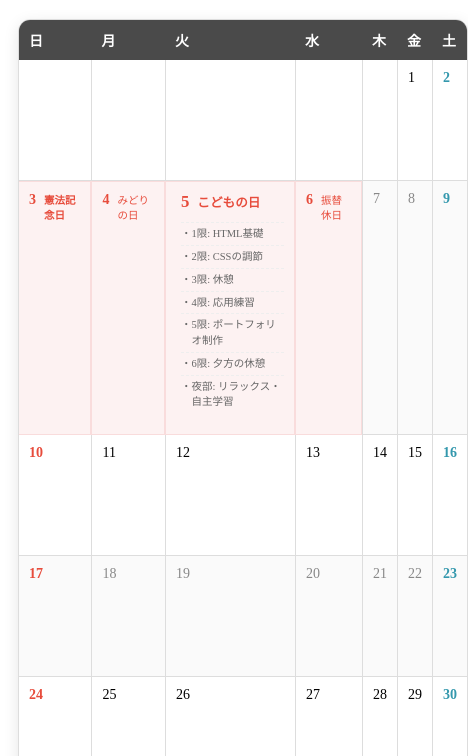
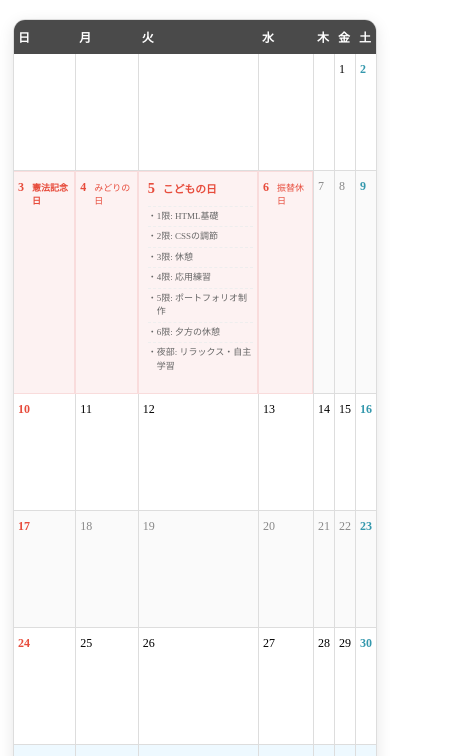
Before and after one commit to warahagi/coding-practice-log, a plain HTML site: page index.html in a window 390 px wide. Shown: the part 88-844 px from the top of the page, 468 px wide, since content can reach past the window. Drawn offline with Linux system fonts and the light colour scheme.

Commit message:
Add apple-touch-icon (icon-log.png) and update HTML links

```diff
--- a/2026-05-05.html
+++ b/2026-05-05.html
@@ -5,6 +5,7 @@
     <meta charset="UTF-8">
     <meta name="viewport" content="width=device-width, initial-scale=1.0">
     <title>Coding Practice Log</title>
+    <link rel="apple-touch-icon" href="icon-log.png">
 
     <!-- ここに <style> を配置します！ -->
     <style>
--- a/index.html
+++ b/index.html
@@ -5,6 +5,7 @@
     <meta charset="UTF-8">
     <meta name="viewport" content="width=device-width, initial-scale=1.0">
     <title>Coding Practice Log</title>
+    <link rel="apple-touch-icon" href="icon-log.png">
 
     <!-- ここに <style> を配置します！ -->
     <style>
@@ -37,7 +38,7 @@
         /* 日付（aタグ）と箇条書き（ul）を左に揃える */
         th,
         td {
-            padding: 10px;
+            padding: 8px 4px;
             /* 15px から 10px へ少し絞る */
             border-bottom: 1px solid #ddd;
             /* 今ある横線 */
@@ -149,12 +150,6 @@
             /* 他の指定があればここに続く... */
         }
 
-        /* 1. マス目の中身を上揃えにする（デザイナーの基本） */
-        th,
-        td {
-            vertical-align: top;
-        }
-
         /* 2. カレンダー内の数字リンクの見た目を整える */
         td a {
             text-decoration: none;
@@ -215,14 +210,18 @@
 
         @media (max-width: 600px) {
             body {
-                padding: 10px;
-                /* PCの20pxから半分にして、画面を有効活用! */
+                padding: 10px 5px;
+                /* 左右の余白をさらに削って表のスペースを確保 */
 
             }
 
             table {
-                font-size: 14px;
-                /* 窮屈にならないように文字を少しだけスマートに */
+                min-width: 100%;
+                /*固定の450pxを解除して画面幅に合わせる */
+                width: 100%;
+                font-size: 12px;
+                /* 大きなスマホでも1px下げると収まりが劇的に良くなります */
+                margin: 0;
             }
         }
     </style>
```
Also changed, not shown: icon-log.png (added).
